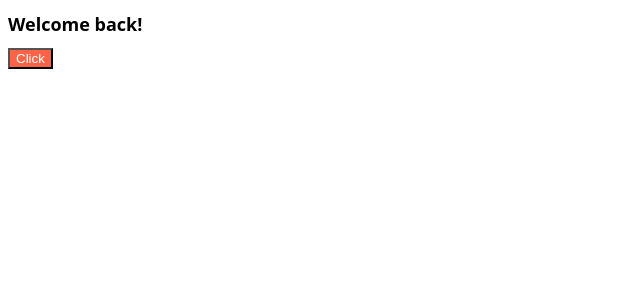
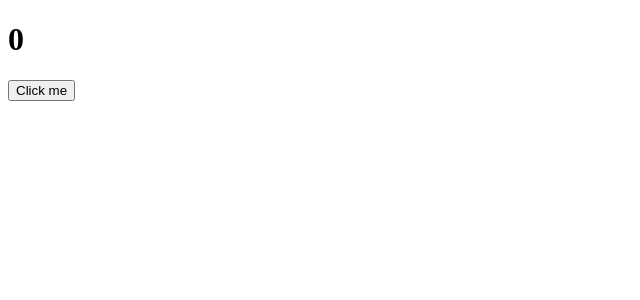
Before and after one commit to IsthisLee/React-for-beginners, a React (Create React App) app in the folder react-cra/: page / in a window 1280 px wide. Shown: the top 300 px of the page, without its empty margins (0-640 px from the left). Built offline with nearby package versions, Linux system fonts and the light colour scheme.

Commit message:
prac(effects): #6 Introduction

```diff
--- a/react-cra/src/App.js
+++ b/react-cra/src/App.js
@@ -1,11 +1,13 @@
-import Button from './Components/Button';
-import styles from './App.module.css';
+import { useState } from 'react';
 
 function App() {
+  const [counter, setCounter] = useState(0);
+  const onClick = () => setCounter((prev) => prev + 1);
+  console.log('render');
   return (
     <div>
-      <h1 className={styles.title}>Welcome back!</h1>
-      <Button text="Click" />
+      <h1>{counter}</h1>
+      <button onClick={onClick}>Click me</button>
     </div>
   );
 }
--- a/react-cra/src/index.js
+++ b/react-cra/src/index.js
@@ -4,7 +4,7 @@
 
 const root = ReactDOM.createRoot(document.getElementById('root'));
 root.render(
-  <React.StrictMode>
-    <App />
-  </React.StrictMode>
+  // <React.StrictMode>
+  <App />
+  // </React.StrictMode>
 );
```
